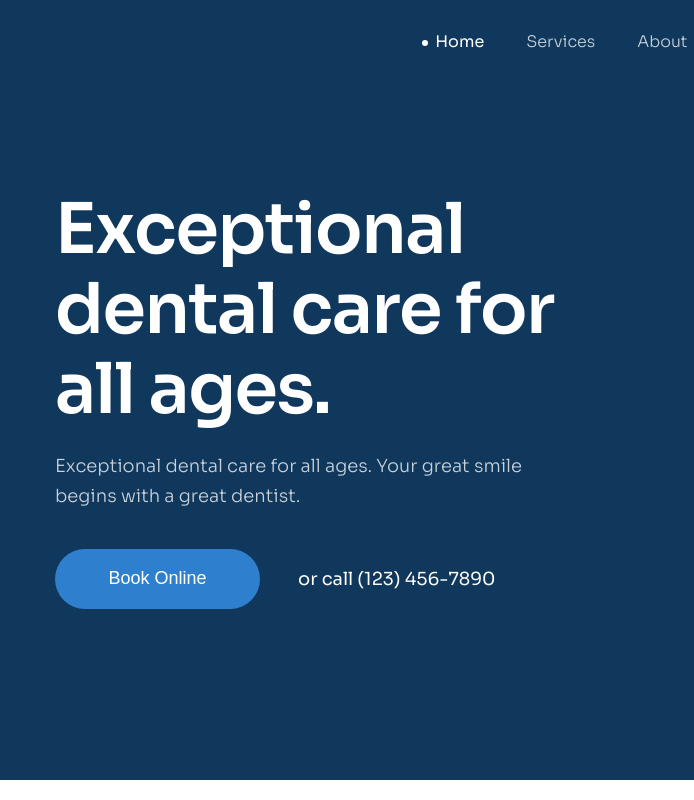
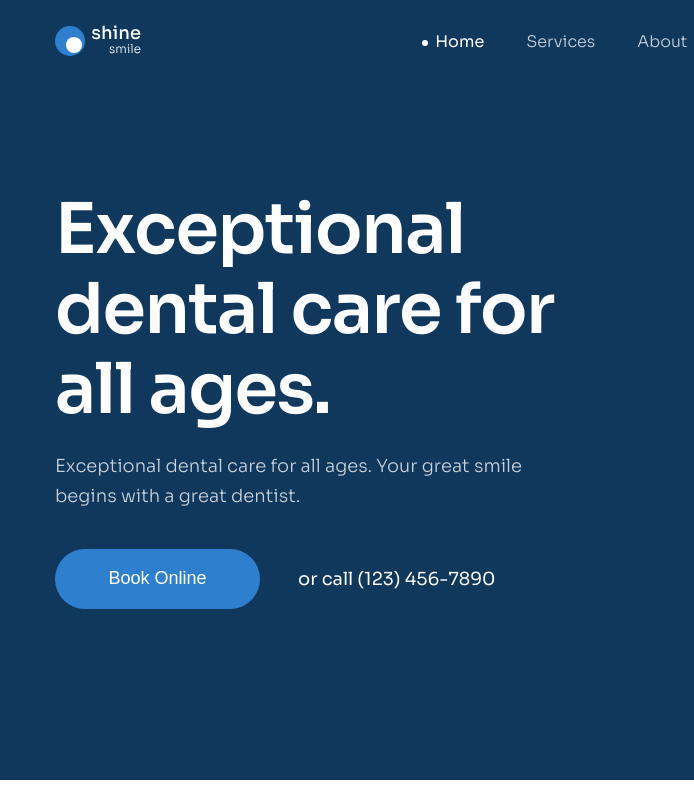
Before and after one commit to LongTG-VN/HTML-CSS-Project-03, a plain HTML site: page index.html in a window 1280 px wide. Shown: the top 800 px of the page, 0-694 px from the left. Drawn offline with Linux system fonts and the light colour scheme; files whose address does not match are found by name.

Commit message:
fix img header logo

```diff
--- a/index.html
+++ b/index.html
@@ -94,11 +94,7 @@
         <div class="header__body">
           <!-- header--Logo -->
           <div class="header__logo">
-            <img
-              src="/F8-project-03-LongTG/assest/img/Logo.svg"
-              alt=""
-              class="Logo"
-            />
+            <img src="./assest/img/Logo.svg" alt="" class="Logo" />
           </div>
           <!-- header--nav -->
           <nav class="header__nav">
```
